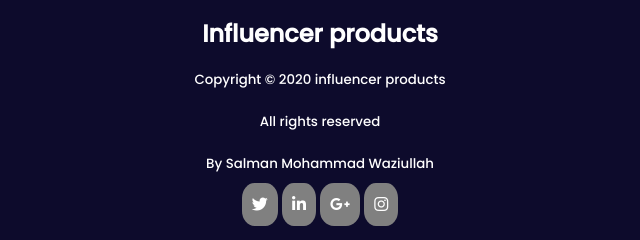
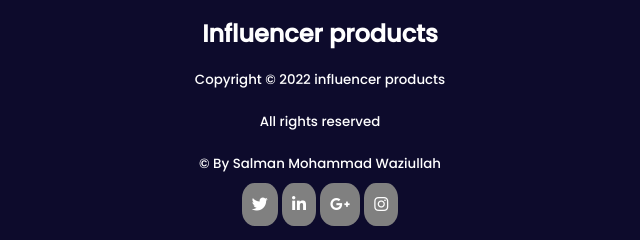
Before and after one commit to SalmanWaziullah/assignment2, a plain HTML site: page index.html in a window 1280 px wide. Shown: the part 3230-3470 px from the top of the page, 320-960 px from the left. Drawn offline with Linux system fonts and the light colour scheme.

Commit message:
99% done

```diff
--- a/index.html
+++ b/index.html
@@ -225,9 +225,9 @@
     <footer>
       <div class="footer-info">
         <h2>Influencer products</h2>
-        <p><small>Copyright © 2020 influencer products</small></p>
+        <p><small>Copyright	&copy; 2022 influencer products</small></p>
         <p><small>All rights reserved</small></p>
-        <P><small>By Salman Mohammad Waziullah</small></P>
+        <P><small>	&copy; By Salman Mohammad Waziullah</small></P>
         <a href="#"><i class="fab fa-twitter"></i></a>
         <a href="#"><i class="fab fa-linkedin-in"></i></a>
         <a href="#"><i class="fa fa-google-plus" aria-hidden="true"></i></a>
--- a/style.css
+++ b/style.css
@@ -283,7 +283,7 @@ footer {
     font-size: 21px;
   }
   .btn {
-    font-size: 35px;
+    font-size: 25px;
   }
   .journy-img{
     width:80%;
```
